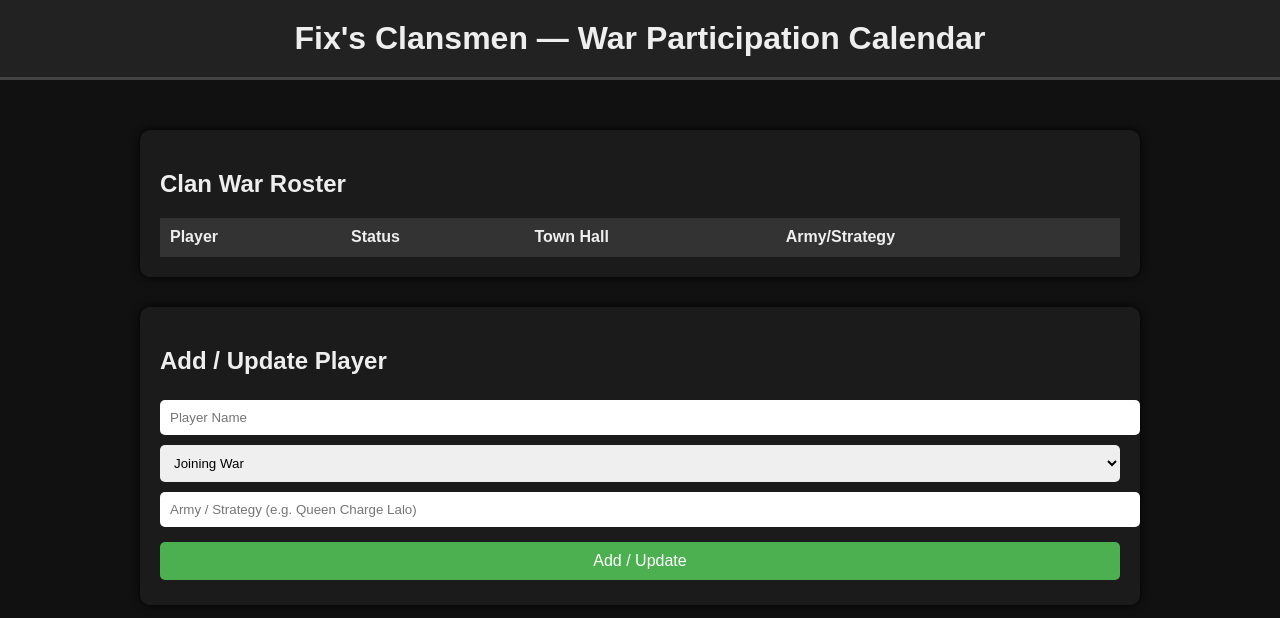
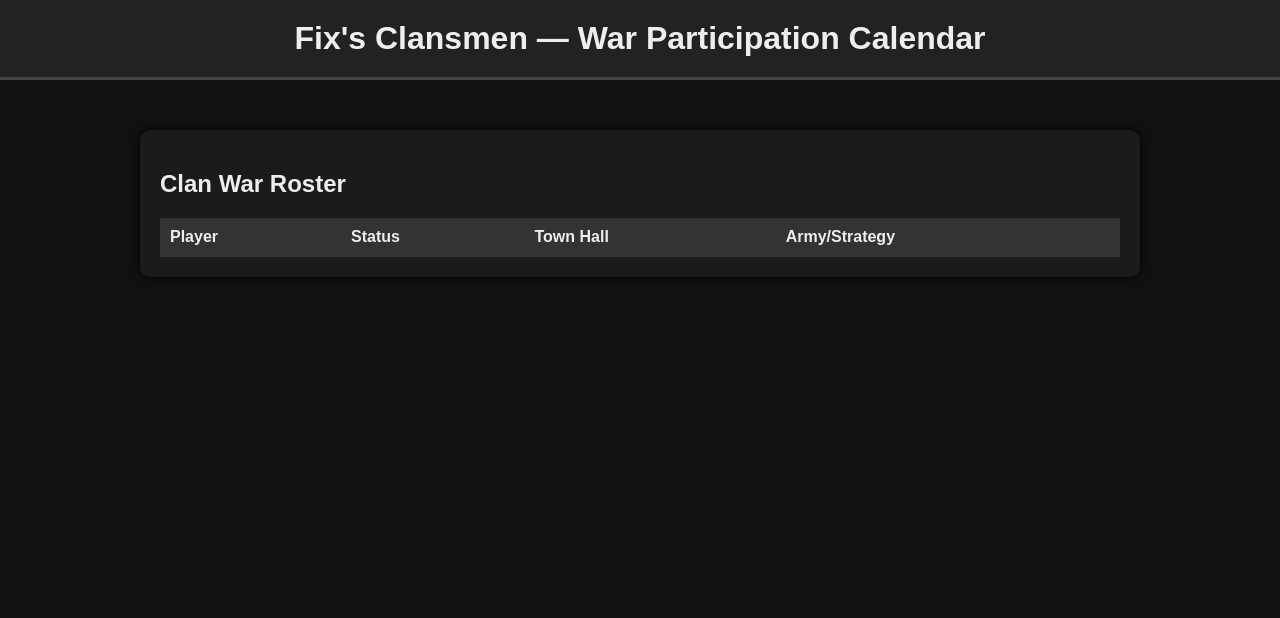
Before and after one commit to fixfoxjr/Fix-s-Clansmen, a plain HTML site: page index.html in a window 1280 px wide. Drawn offline with Linux system fonts and the light colour scheme.

Commit message:
Update index.html

```diff
--- a/index.html
+++ b/index.html
@@ -102,16 +102,7 @@
       </table>
     </div>
 
-    <div class="add-player">
-      <h2>Add / Update Player</h2>
-      <input type="text" id="playerName" placeholder="Player Name" />
-      <select id="playerStatus">
-        <option value="in">Joining War</option>
-        <option value="out">Not Joining (Upgrading Heroes)</option>
-      </select>
-      <input type="text" id="playerStrategy" placeholder="Army / Strategy (e.g. Queen Charge Lalo)" />
-      <button onclick="addPlayer()">Add / Update</button>
-    </div>
+
   </div>
 
   <script>
@@ -125,11 +116,11 @@
         players = await res.json();
         renderTable();
       } catch (err) {
-        console.error("Failed to load data", err);
+        console.error("Failed to /* addPlayer disabled */ err);
       }
     }
 
-    function addPlayer() {
+    function /* addPlayer disabled */ {
       alert("Since you're using GitHub Pages, saving must be done manually.
 
 Add the player here to preview, but remember to update warData.json in your repo.");
```
